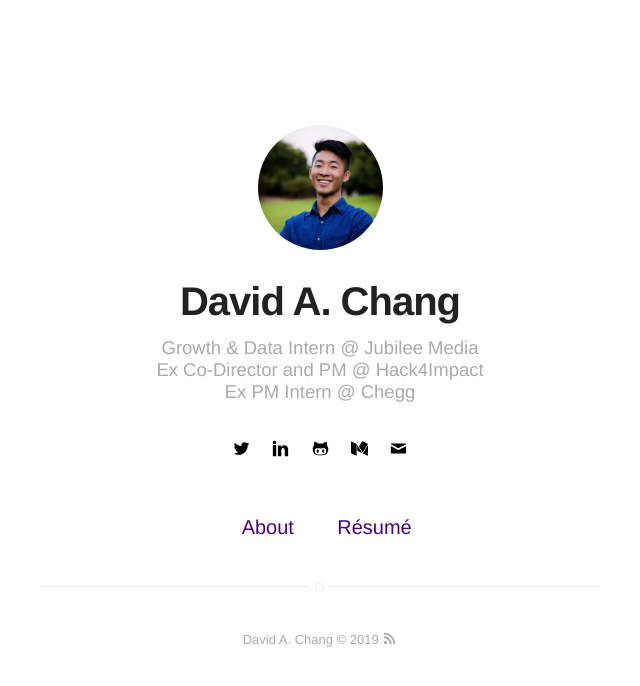
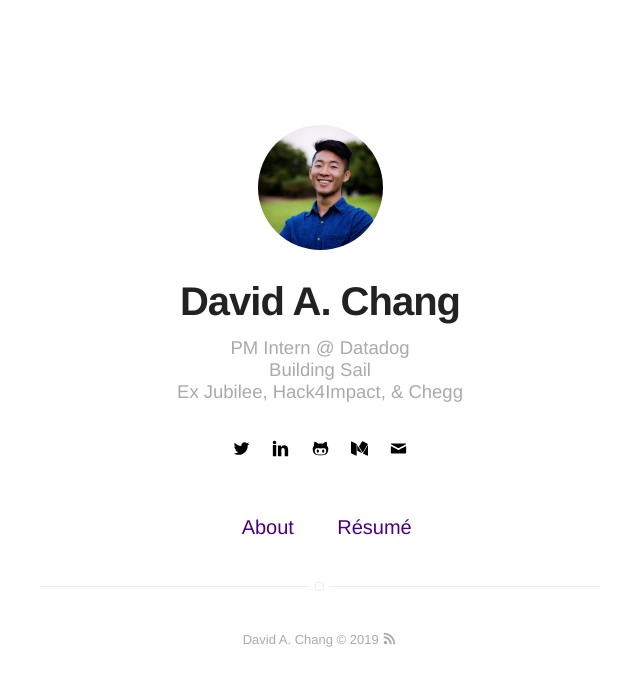
Before and after one commit to andyaustinchai/andyaustinchai.github.io, a Jekyll site: the page built from index.html, in a window 1280 px wide. Shown: the top 686 px of the page, without its empty margins (320-960 px from the left). Built offline with Jekyll 4.4.1, drawn with Linux system fonts in a browser that asks for light colours.

```diff
--- a/_config.yml
+++ b/_config.yml
@@ -1,6 +1,6 @@
 # main text of home
 name: David A. Chang
-bio: Growth & Data Intern @ Jubilee Media <br> Ex Co-Director and PM @ Hack4Impact <br> Ex PM Intern @ Chegg
+bio: PM Intern @ Datadog <br> Building Sail <br> Ex Jubilee, Hack4Impact, & Chegg
 
 # twitter summary info
 # description: A blog about technology and stuff related
```
Also changed, not shown: about.md (+1 -1 lines), 1 other file.
